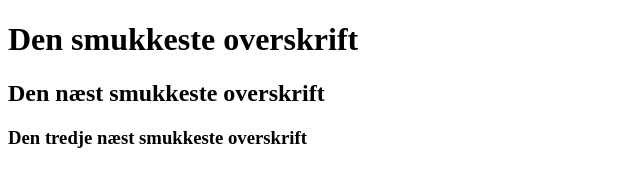
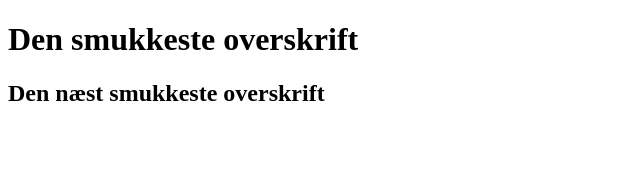
Before and after one commit to evax149a/Githubtr-ning---velse-8---gruppe-velse, a plain HTML site: page index.html in a window 1280 px wide. Shown: the whole page, without its empty margins (0-640 px from the left). Drawn offline with Linux system fonts and the light colour scheme.

Commit message:
??? slettet h3

```diff
--- a/index.html
+++ b/index.html
@@ -11,7 +11,6 @@
 <body>
     <h1>Den smukkeste overskrift</h1>
     <h2>Den næst smukkeste overskrift</h2>
-    <h3>Den tredje næst smukkeste overskrift</h3>
 
     <script src=""></script>
 </body>
```
